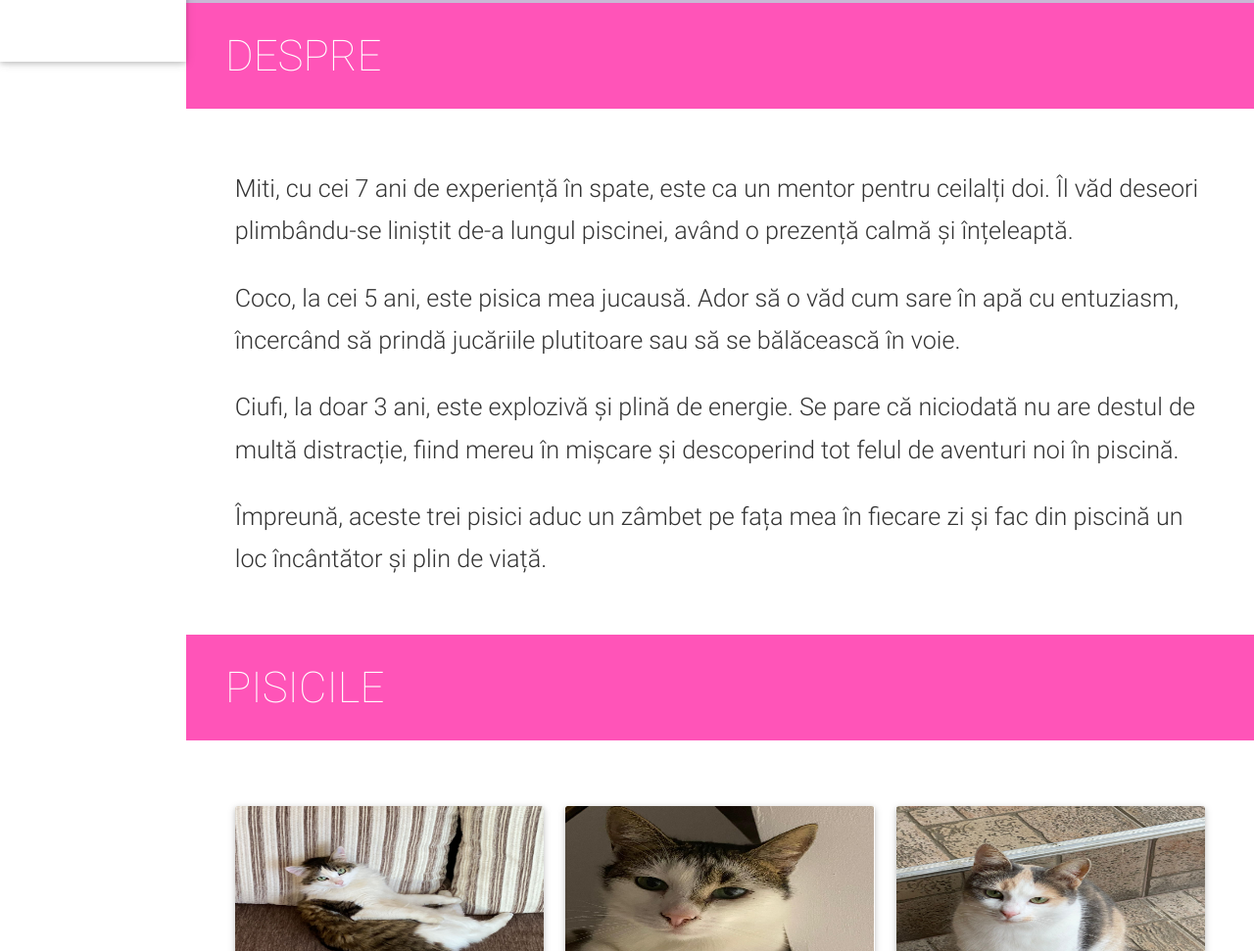
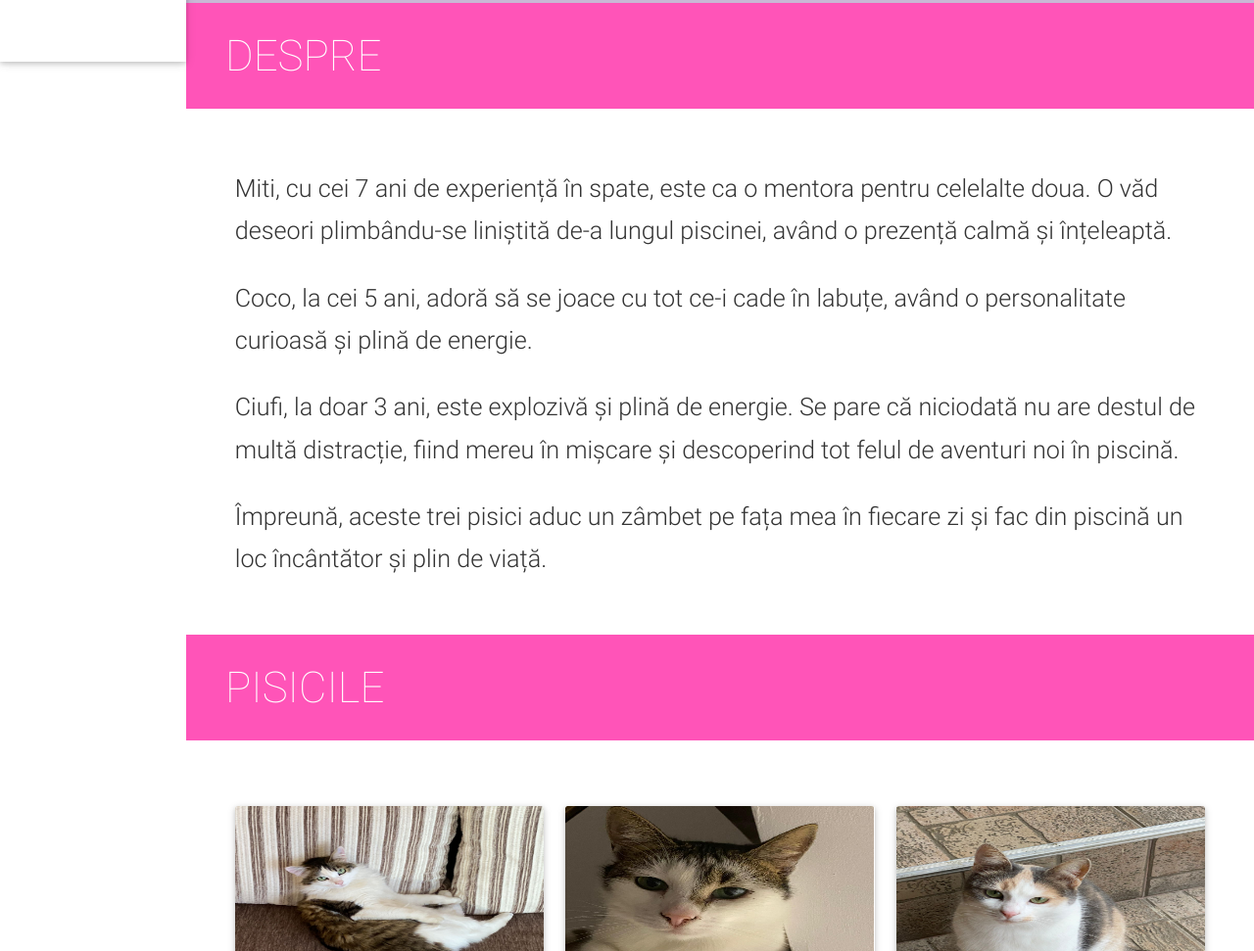
Before and after one commit to LuisFCSB/ioanavoica, a plain HTML site: page index.html in a window 1280 px wide. Shown: the part 797-1768 px from the top of the page at 98% size. Drawn offline with nearby package versions, Linux system fonts and the light colour scheme.

Commit message:
Update index.html

```diff
--- a/index.html
+++ b/index.html
@@ -145,9 +145,9 @@
       <h3 class="page-title white-text teal">Despre</h3>
       <div class="container flow-text">
         <p>
-          Miti, cu cei 7 ani de experiență în spate, este ca un mentor pentru ceilalți doi. Îl văd deseori plimbându-se liniștit de-a lungul piscinei, având o prezență calmă și înțeleaptă.
+          Miti, cu cei 7 ani de experiență în spate, este ca o mentora pentru celelalte doua. O văd deseori plimbându-se liniștită de-a lungul piscinei, având o prezență calmă și înțeleaptă.
         </p>
-        <p>Coco, la cei 5 ani, este pisica mea jucausă. Ador să o văd cum sare în apă cu entuziasm, încercând să prindă jucăriile plutitoare sau să se bălăcească în voie.</p>
+        <p>Coco, la cei 5 ani, adoră să se joace cu tot ce-i cade în labuțe, având o personalitate curioasă și plină de energie.</p>
 
 
 <p>Ciufi, la doar 3 ani, este explozivă și plină de energie. Se pare că niciodată nu are destul de multă distracție, fiind mereu în mișcare și descoperind tot felul de aventuri noi în piscină.</p>
```
